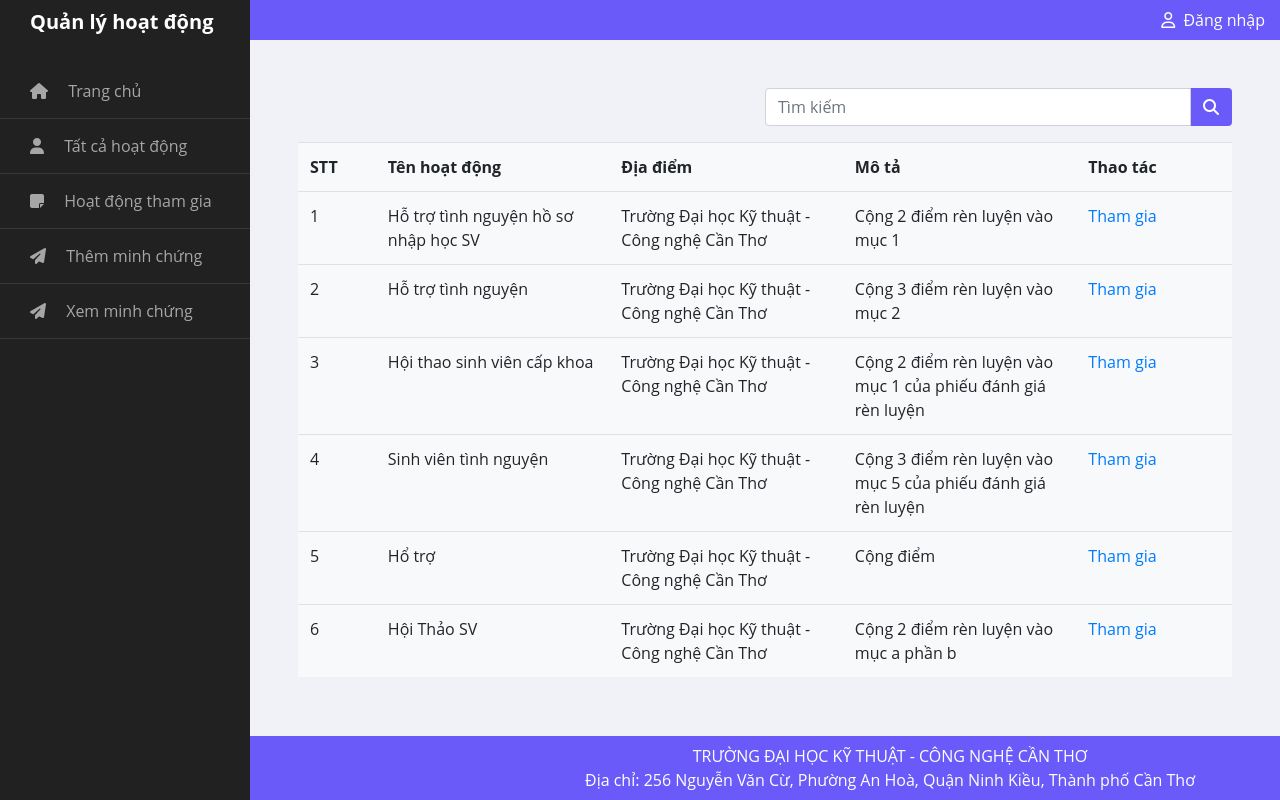
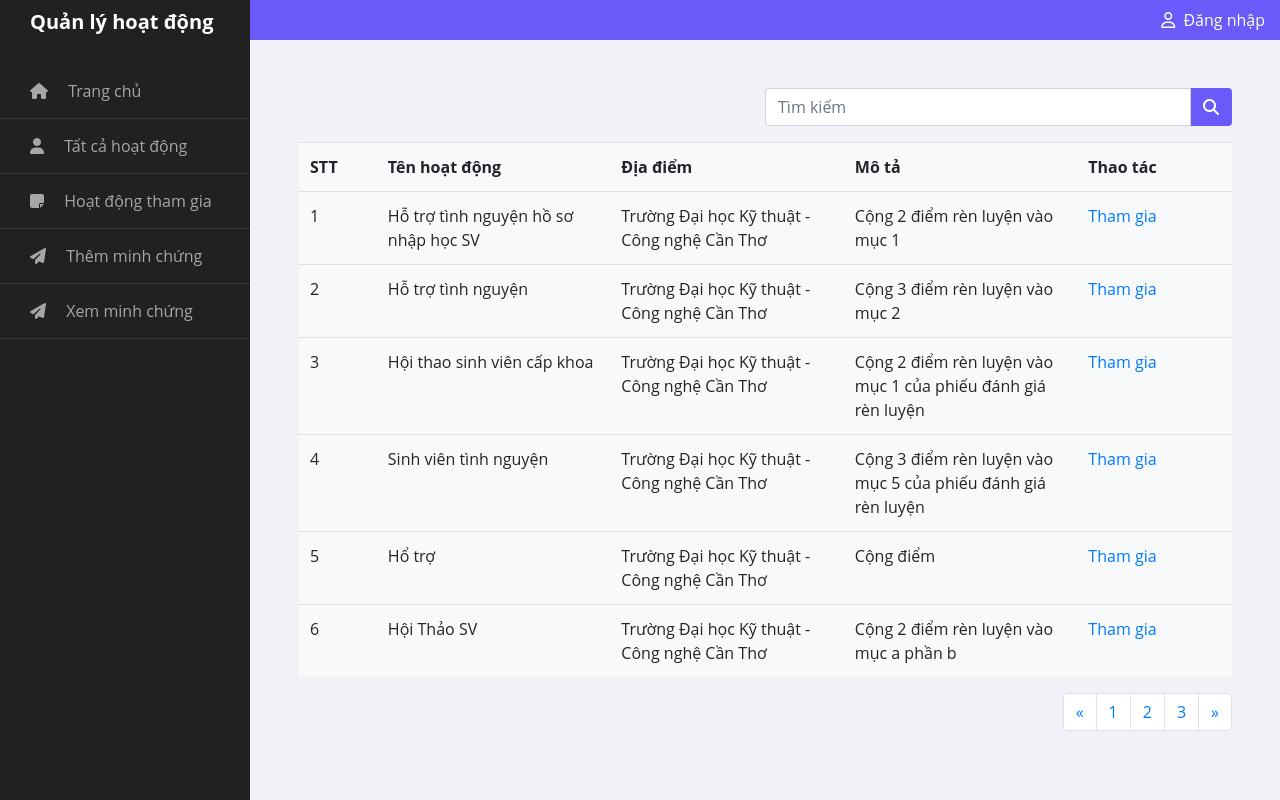
Before and after one commit to dvkhangIT/NCKH_UI_V2, a PHP site: page /pages/sinhvien/list_active.html in a window 1280 px wide. Run offline with PHP 8.4, Linux system fonts and the light colour scheme; some libraries are stand-ins or nearby versions.

Commit message:
UI-Update

```diff
--- a/assets/css/style.css
+++ b/assets/css/style.css
@@ -262,10 +262,12 @@ input[type="radio"] {
 .footer {
   position: fixed;
   bottom: 0;
+  width: calc(100% - 250px);
 }
 .form-proof {
   width: 50%;
   margin: 0 auto;
   background: #fff;
   padding: 10px;
+  transform: translateY(40%);
 }
--- a/index.html
+++ b/index.html
@@ -93,6 +93,7 @@
           </nav>
         </div>
         <div class="main-content p-4 p-md-5 pt-5">
+          <div class="all-active mt-3">
             <h3>Các hoạt động gần đây</h3>
             <table class="table-responsive table bg-light">
               <tbody>
@@ -123,7 +124,8 @@
               </tbody>
             </table>
           </div>
-        <footer class="background-pr col-12 footer">
+        </div>
+        <!-- <footer class="background-pr footer">
           <div class="text-center py-2">
             <div>
               <span class="text-white text-uppercase"
@@ -137,7 +139,7 @@
               >
             </div>
           </div>
-        </footer>
+        </footer> -->
       </div>
       <!-- model info -->
       <div
--- a/pages/sinhvien/list_active.html
+++ b/pages/sinhvien/list_active.html
@@ -186,8 +186,25 @@
               </tr>
             </tbody>
           </table>
+          <nav aria-label="Page navigation example">
+            <ul class="pagination float-right">
+              <li class="page-item">
+                <a class="page-link" href="#" aria-label="Previous">
+                  <span aria-hidden="true">&laquo;</span>
+                </a>
+              </li>
+              <li class="page-item"><a class="page-link" href="#">1</a></li>
+              <li class="page-item"><a class="page-link" href="#">2</a></li>
+              <li class="page-item"><a class="page-link" href="#">3</a></li>
+              <li class="page-item">
+                <a class="page-link" href="#" aria-label="Next">
+                  <span aria-hidden="true">&raquo;</span>
+                </a>
+              </li>
+            </ul>
+          </nav>
         </div>
-        <footer class="background-pr col-12 footer">
+        <!-- <footer class="background-pr col-12 footer">
           <div class="text-center py-2">
             <div>
               <span class="text-white text-uppercase"
@@ -201,7 +218,7 @@
               >
             </div>
           </div>
-        </footer>
+        </footer> -->
       </div>
     </div>
     <script src="../../assets/js/jquery-3.7.1.min.js"></script>
--- a/pages/sinhvien/proof_active.html
+++ b/pages/sinhvien/proof_active.html
@@ -112,7 +112,7 @@
             </form>
           </div>
         </div>
-        <footer class="background-pr col-12 footer">
+        <!-- <footer class="background-pr col-12 footer">
           <div class="text-center py-2">
             <div>
               <span class="text-white text-uppercase"
@@ -126,7 +126,7 @@
               >
             </div>
           </div>
-        </footer>
+        </footer> -->
       </div>
     </div>
     <script src="../../assets/js/jquery-3.7.1.min.js"></script>
--- a/pages/sinhvien/proof_list.html
+++ b/pages/sinhvien/proof_list.html
@@ -131,7 +131,7 @@
             </tbody>
           </table>
         </div>
-        <footer class="background-pr col-12 footer">
+        <!-- <footer class="background-pr col-12 footer">
           <div class="text-center py-2">
             <div>
               <span class="text-white text-uppercase"
@@ -145,7 +145,7 @@
               >
             </div>
           </div>
-        </footer>
+        </footer> -->
       </div>
     </div>
     <script src="../../assets/js/jquery-3.7.1.min.js"></script>
```
Lines whose indentation alone changed are shown as unchanged.
